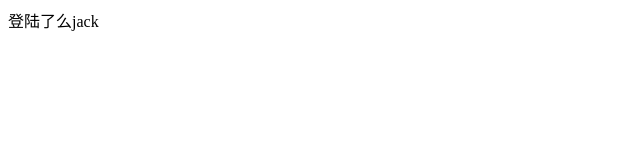
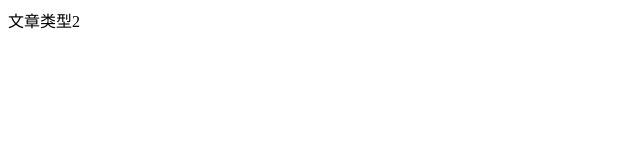
Before and after one commit to 6330A/react-study, a React (Vite) app: page / in a window 1280 px wide. Shown: the top 160 px of the page, without its empty margins (0-640 px from the left). Built offline with nearby package versions, Linux system fonts and the light colour scheme.

Commit message:
复杂条件下的渲染

```diff
--- a/src/App.jsx
+++ b/src/App.jsx
@@ -1,12 +1,20 @@
-const isLogin = true
+const article = 2 // 0 1 3
+
+
+function getRritcleTem() {
+  if (article === 0) {
+    return <div>文章类型0</div>
+  } else if (article === 1) {
+    return <div>文章类型1</div>
+  } else if (article === 2) {
+    return <div>文章类型2</div>
+  }
+}
 
 function App() {
   return (
     <div className="App">
-      {/**逻辑与 &&  */}
-      {isLogin && <span>登陆了么</span>}
-      {/** 三元运算 */}
-      {isLogin ? <span>jack</span> : <span>loading...</span>}
+      {getRritcleTem()}
     </div>
   )
 }
```
